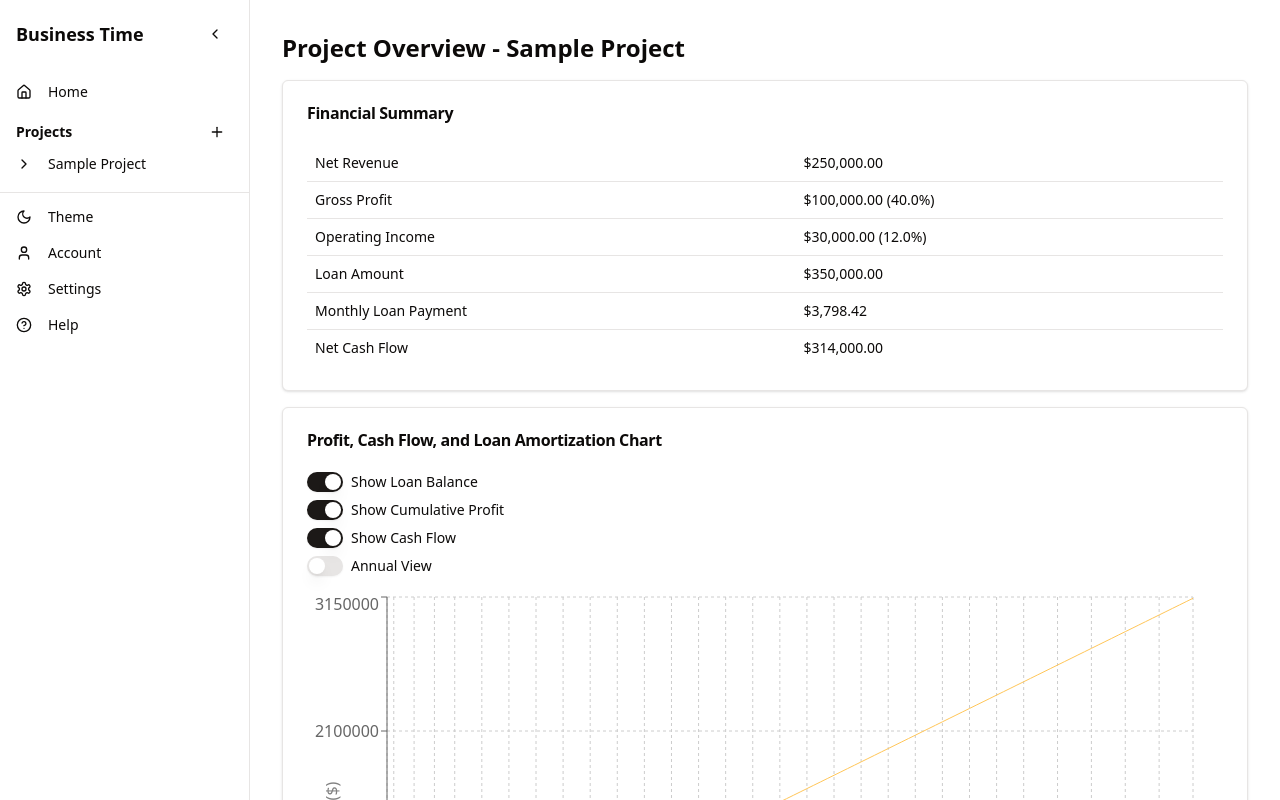
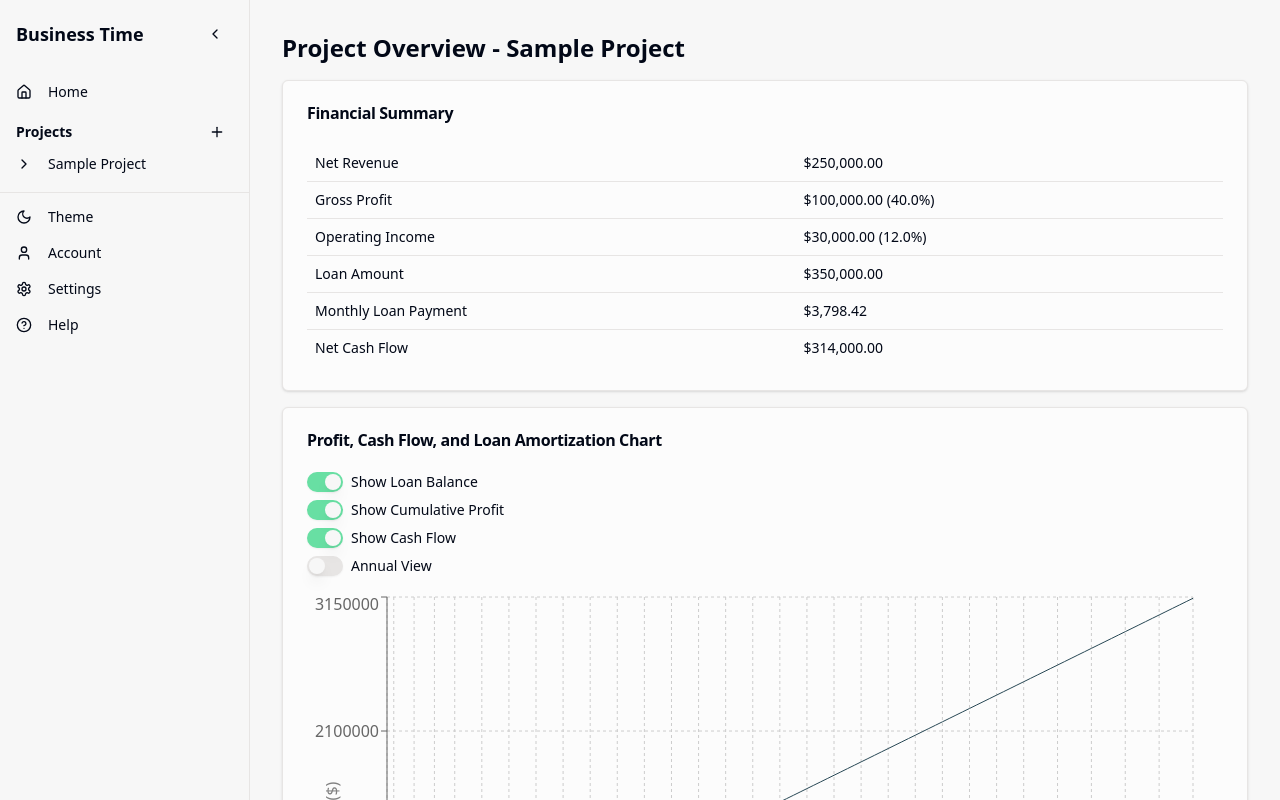
Before and after one commit to stevenkilzer/calc, a Next.js app: page /project/1729159213000 in a window 1280 px wide. Shown: the top 800 px of the page. Built offline with nearby package versions, Linux system fonts and the light colour scheme.

Commit message:
Color Updates

```diff
--- a/src/app/globals.css
+++ b/src/app/globals.css
@@ -12,24 +12,22 @@
   }
 }
 
-
-
 @layer base {
   :root {
-    --background: 0 0% 100%;
-    --foreground: 20 14.3% 4.1%;
-    --card: 0 0% 100%;
-    --card-foreground: 20 14.3% 4.1%;
-    --popover: 0 0% 100%;
-    --popover-foreground: 20 14.3% 4.1%;
-    --primary: 24 9.8% 10%;
-    --primary-foreground: 60 9.1% 97.8%;
-    --secondary: 60 4.8% 95.9%;
-    --secondary-foreground: 24 9.8% 10%;
-    --muted: 60 4.8% 95.9%;
-    --muted-foreground: 25 5.3% 44.7%;
-    --accent: 60 4.8% 95.9%;
-    --accent-foreground: 24 9.8% 10%;
+    --background: 0 0% 97%;
+    --foreground: 222.2 84% 4.9%;
+    --card: 0 0% 99%;
+    --card-foreground: 222.2 84% 4.9%;
+    --popover: 0 0% 99%;
+    --popover-foreground: 222.2 84% 4.9%;
+    --primary: 150 65% 64%;
+    --primary-foreground: 2 8% 23%;
+    --secondary: 0 0% 95%;
+    --secondary-foreground: 222.2 47.4% 11.2%;
+    --muted: 0 0% 95%;
+    --muted-foreground: 215.4 16.3% 46.9%;
+    --accent: 0 0% 95%;
+    --accent-foreground: 222.2 47.4% 11.2%;
     --destructive: 0 84.2% 60.2%;
     --destructive-foreground: 60 9.1% 97.8%;
     --border: 20 5.9% 90%;
@@ -44,20 +42,20 @@
   }
 
   .dark {
-    --background: 20 14.3% 4.1%;
-    --foreground: 60 9.1% 97.8%;
-    --card: 20 14.3% 4.1%;
-    --card-foreground: 60 9.1% 97.8%;
-    --popover: 20 14.3% 4.1%;
-    --popover-foreground: 60 9.1% 97.8%;
-    --primary: 60 9.1% 97.8%;
-    --primary-foreground: 24 9.8% 10%;
-    --secondary: 12 6.5% 15.1%;
-    --secondary-foreground: 60 9.1% 97.8%;
-    --muted: 12 6.5% 15.1%;
-    --muted-foreground: 24 5.4% 63.9%;
-    --accent: 12 6.5% 15.1%;
-    --accent-foreground: 60 9.1% 97.8%;
+    --background: 0 0 9.2%;
+    --foreground: 210 40% 98%;
+    --card: 0 0% 11.37%;
+    --card-foreground: 210 40% 98%;
+    --popover: 0 0% 11.37%;
+    --popover-foreground: 210 40% 98%;
+    --primary: 154 100% 17%;
+    --primary-foreground: 222 0% 98%;
+    --secondary: 0 0 12%;
+    --secondary-foreground: 210 40% 98%;
+    --muted: 0 0 12%;
+    --muted-foreground: 215 20.2% 65.1%;
+    --accent: 0 0 12%;
+    --accent-foreground: 210 40% 98%;
     --destructive: 0 62.8% 30.6%;
     --destructive-foreground: 60 9.1% 97.8%;
     --border: 12 6.5% 15.1%;
@@ -71,8 +69,6 @@
   }
 }
 
-
-
 @layer base {
   * {
     @apply border-border;
--- a/src/components/CustomChart.tsx
+++ b/src/components/CustomChart.tsx
@@ -65,7 +65,7 @@
               type="monotone"
               dataKey="remainingBalance"
               name="Remaining Balance"
-              stroke="#8884d8"
+              stroke="hsl(var(--chart-5))"
               dot={false}
               activeDot={{ r: 8 }}
             />
@@ -75,7 +75,7 @@
               type="monotone"
               dataKey="cumulativeProfit"
               name="Cumulative Profit"
-              stroke="#82ca9d"
+              stroke="hsl(var(--chart-4))"
               dot={false}
               activeDot={{ r: 8 }}
             />
@@ -85,7 +85,7 @@
               type="monotone"
               dataKey="cumulativeCashFlow"
               name="Cumulative Cash Flow"
-              stroke="#ffc658"
+              stroke="hsl(var(--chart-3))"
               dot={false}
               activeDot={{ r: 8 }}
             />
@@ -95,7 +95,7 @@
               type="monotone"
               dataKey="principalPayment"
               name="Principal Payment"
-              stroke="#ff7300"
+              stroke="hsl(var(--chart-2))"
               dot={false}
               activeDot={{ r: 8 }}
             />
@@ -105,7 +105,7 @@
               type="monotone"
               dataKey="interestPayment"
               name="Interest Payment"
-              stroke="#e91e63"
+              stroke="hsl(var(--chart-1))"
               dot={false}
               activeDot={{ r: 8 }}
             />
@@ -117,7 +117,7 @@
               label={{
                 value: "Break-even",
                 position: 'insideBottomLeft',
-                fill: 'var(--foreground)',
+                fill: 'hsl(var(--foreground))',
                 fontSize: 12
               }}
             />
```
